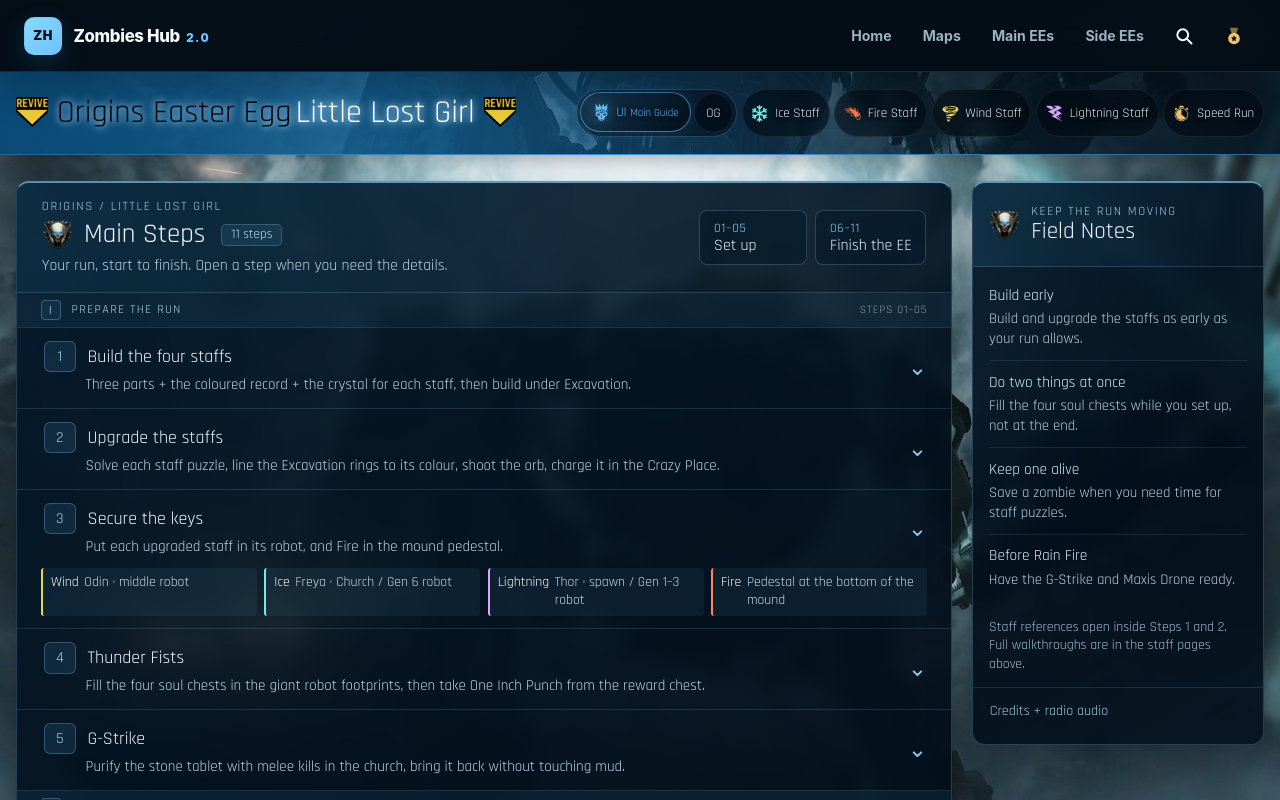
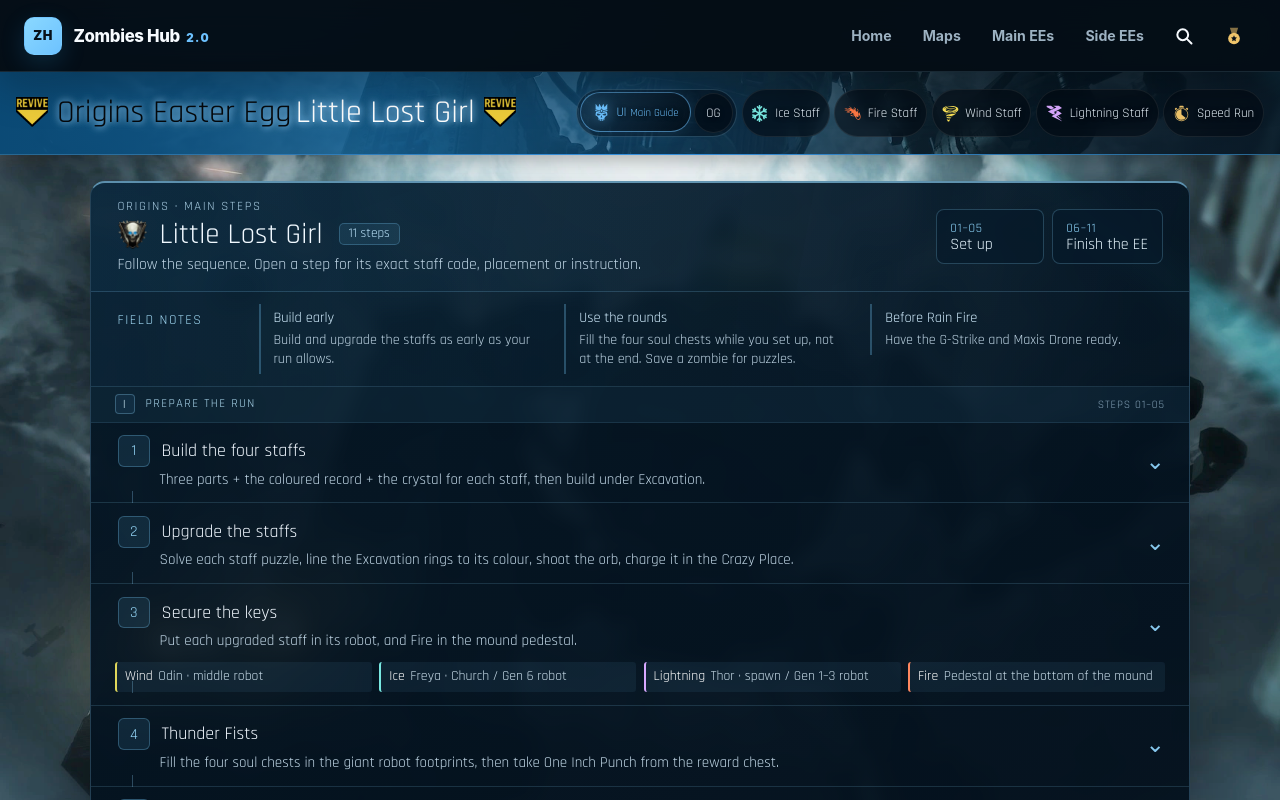
Before and after one commit to PHTMGatt/Zombies-Hub-2.0, a React (Vite) app: page /maps/origins in a window 1280 px wide. Shown: the top 800 px of the page. Built offline with nearby package versions, Linux system fonts and the light colour scheme.

Commit message:
refactor(origins): unify field notes and objective sequence in one manual

```diff
--- a/maps/origins/src/Pages/MainGuide.tsx
+++ b/maps/origins/src/Pages/MainGuide.tsx
@@ -9,19 +9,20 @@ import "../Styles/PageStyles/MainGuide.css";
 
 const KRONORIUM_URL = "https://kronorium.com/";
 
+// Origins UI: one field manual; the historical OG layout remains untouched.
 const MainGuide = () => (
   <div className="main-guide origins-guide">
     <div className="origins-guide__inner">
       <section className="origins-guide__run" aria-labelledby="origins-main-steps-title">
         <header className="origins-guide__section-heading origins-guide__section-heading--main">
           <div className="origins-guide__mission">
-            <span className="origins-guide__eyebrow">Origins / Little Lost Girl</span>
+            <span className="origins-guide__eyebrow">Origins · Main Steps</span>
             <div className="origins-guide__mission-name">
               <img src={SkullIcon} alt="" aria-hidden="true" />
-              <h2 id="origins-main-steps-title">Main Steps</h2>
+              <h2 id="origins-main-steps-title">Little Lost Girl</h2>
               <span className="origins-guide__mission-count">{originsGuide.length} steps</span>
             </div>
-            <p className="origins-guide__mission-description">Your run, start to finish. Open a step when you need the details.</p>
+            <p className="origins-guide__mission-description">Follow the sequence. Open a step for its exact staff code, placement or instruction.</p>
           </div>
           <nav className="origins-guide__route" aria-label="Jump to a guide phase">
             <a href="#build-staffs" className="origins-guide__route-link">
@@ -34,39 +35,18 @@ const MainGuide = () => (
             </a>
           </nav>
         </header>
-        <GuideSteps label="Little Lost Girl" steps={originsGuide} collapsibleReferences compactAccordion footer={<CompleteEasterEgg mapId="origins" />} />
+
+        <section className="origins-guide__brief" aria-labelledby="origins-brief-title">
+          <h3 id="origins-brief-title">Field Notes</h3>
+          <ul className="origins-guide__notes">
+            <li><strong>Build early</strong><span>Build and upgrade the staffs as early as your run allows.</span></li>
+            <li><strong>Use the rounds</strong><span>Fill the four soul chests while you set up, not at the end. Save a zombie for puzzles.</span></li>
+            <li><strong>Before Rain Fire</strong><span>Have the G-Strike and Maxis Drone ready.</span></li>
+          </ul>
         </section>
 
-      <aside className="origins-guide__sidebar" aria-label="Origins guide tips">
-        <section className="origins-guide__tips" aria-labelledby="origins-tips-title">
-          <header className="origins-guide__section-heading origins-guide__section-heading--tips">
-            <div className="origins-guide__section-heading-label">
-              <img src={SkullIcon} alt="" aria-hidden="true" />
-              <div>
-                <span className="origins-guide__eyebrow">Keep the run moving</span>
-                <h2 id="origins-tips-title">Field Notes</h2>
-              </div>
-            </div>
-          </header>
-          <ol className="origins-guide__notes">
-            <li>
-              <strong>Build early</strong>
-              <span>Build and upgrade the staffs as early as your run allows.</span>
-            </li>
-            <li>
-              <strong>Do two things at once</strong>
-              <span>Fill the four soul chests while you set up, not at the end.</span>
-            </li>
-            <li>
-              <strong>Keep one alive</strong>
-              <span>Save a zombie when you need time for staff puzzles.</span>
-            </li>
-            <li>
-              <strong>Before Rain Fire</strong>
-              <span>Have the G-Strike and Maxis Drone ready.</span>
-            </li>
-          </ol>
-          <p className="origins-guide__notes-hint">Staff references open inside Steps 1 and 2. Full walkthroughs are in the staff pages above.</p>
+        <GuideSteps label="Little Lost Girl" steps={originsGuide} collapsibleReferences compactAccordion footer={<CompleteEasterEgg mapId="origins" />} />
+
         <details className="origins-guide__credits">
           <summary>Credits + radio audio</summary>
           <p className="credits">
@@ -79,7 +59,6 @@ const MainGuide = () => (
           </div>
         </details>
       </section>
-      </aside>
     </div>
   </div>
 );
--- a/maps/origins/src/Styles/PageStyles/MainGuide.css
+++ b/maps/origins/src/Styles/PageStyles/MainGuide.css
@@ -552,3 +552,109 @@
 @media (prefers-reduced-motion: reduce) {
   .origins-module .origins-guide .guide-seq__next { transition: none; }
 }
+
+/*
+ * Origins UI field-manual layout: prep notes are inside the SAME guide.
+ * No separate floating card competing against an 11-step sequence.
+ */
+.origins-module .origins-guide__inner {
+  display: block;
+  width: min(100%, 1100px);
+}
+.origins-module .origins-guide__run {
+  border-radius: 15px;
+  background: linear-gradient(160deg, rgba(5, 23, 38, 0.95), rgba(2, 11, 21, 0.92));
+}
+.origins-module .origins-guide__section-heading--main {
+  min-height: 98px;
+  padding: 1rem clamp(1rem, 2.5vw, 1.65rem);
+}
+.origins-module .origins-guide__mission-name h2 {
+  font-size: clamp(1.65rem, 2.25vw, 2.15rem);
+  letter-spacing: 0.005em;
+}
+.origins-module .origins-guide__brief {
+  display: grid;
+  grid-template-columns: minmax(85px, 122px) minmax(0, 1fr);
+  align-items: start;
+  gap: 0.5rem 1.2rem;
+  padding: 0.75rem clamp(1rem, 2.5vw, 1.65rem);
+  border-bottom: 1px solid rgba(131, 198, 233, 0.16);
+  background: linear-gradient(95deg, rgba(35, 89, 119, 0.19), rgba(6, 30, 50, 0.05));
+}
+.origins-module .origins-guide__brief h3 {
+  margin: 0.5rem 0 0;
+  color: #a2d9f4;
+  font-size: 0.85rem;
+  font-weight: 700;
+  letter-spacing: 0.11em;
+  line-height: 1.2;
+  text-transform: uppercase;
+}
+.origins-module .origins-guide__brief .origins-guide__notes {
+  display: grid;
+  grid-template-columns: repeat(3, minmax(0, 1fr));
+  align-items: start;
+  gap: 0.85rem;
+  margin: 0;
+  padding: 0;
+  list-style: none;
+}
+.origins-module .origins-guide__brief .origins-guide__notes li {
+  min-width: 0;
+  display: grid;
+  gap: 0.17rem;
+  margin: 0;
+  padding: 0.33rem 0.8rem;
+  border: 0;
+  border-left: 2px solid rgba(117, 198, 243, 0.3);
+  background: transparent;
+  font-size: 0.9rem;
+  line-height: 1.35;
+}
+.origins-module .origins-guide__brief .origins-guide__notes strong {
+  color: #d3eeff;
+  font-size: 0.9rem;
+}
+.origins-module .origins-guide__brief .origins-guide__notes span {
+  color: #bdd3e2;
+  font-size: 0.88rem;
+}
+.origins-module .origins-guide__run > .origins-guide__credits {
+  display: block;
+  margin: 0;
+  padding: 0.15rem clamp(1rem, 2.5vw, 1.65rem) 0.7rem;
+  border-top: 1px solid rgba(131, 198, 233, 0.14);
+  background: rgba(3, 14, 25, 0.28);
+}
+/* The numbered steps read as one timeline, not unconnected tiles. */
+.origins-module .origins-guide .guide-seq__step--foldable:not(:last-child)::after {
+  content: '';
+  position: absolute;
+  z-index: 0;
+  left: clamp(2rem, 3.4vw, 2.55rem);
+  bottom: -1px;
+  width: 1px;
+  height: 12px;
+  background: rgba(135, 203, 241, 0.3);
+  pointer-events: none;
+}
+@media (max-width: 900px) {
+  .origins-module .origins-guide__brief {
+    grid-template-columns: minmax(0, 1fr);
+    gap: 0.4rem;
+  }
+  .origins-module .origins-guide__brief .origins-guide__notes {
+    grid-template-columns: minmax(0, 1fr);
+    gap: 0.25rem;
+  }
+  .origins-module .origins-guide__brief .origins-guide__notes li {
+    padding: 0.36rem 0.65rem;
+  }
+}
+@media (max-width: 520px) {
+  .origins-module .origins-guide__brief { padding: 0.65rem 0.8rem; }
+  .origins-module .origins-guide__section-heading--main { padding: 0.85rem 0.8rem; }
+  .origins-module .origins-guide__mission-name h2 { font-size: 1.55rem; }
+  .origins-module .origins-guide .guide-seq__step--foldable:not(:last-child)::after { display: none; }
+}
```
Also changed, not shown: 1 other file (tests, documents, lock files or other folders). Lines whose indentation alone changed are shown as unchanged.
